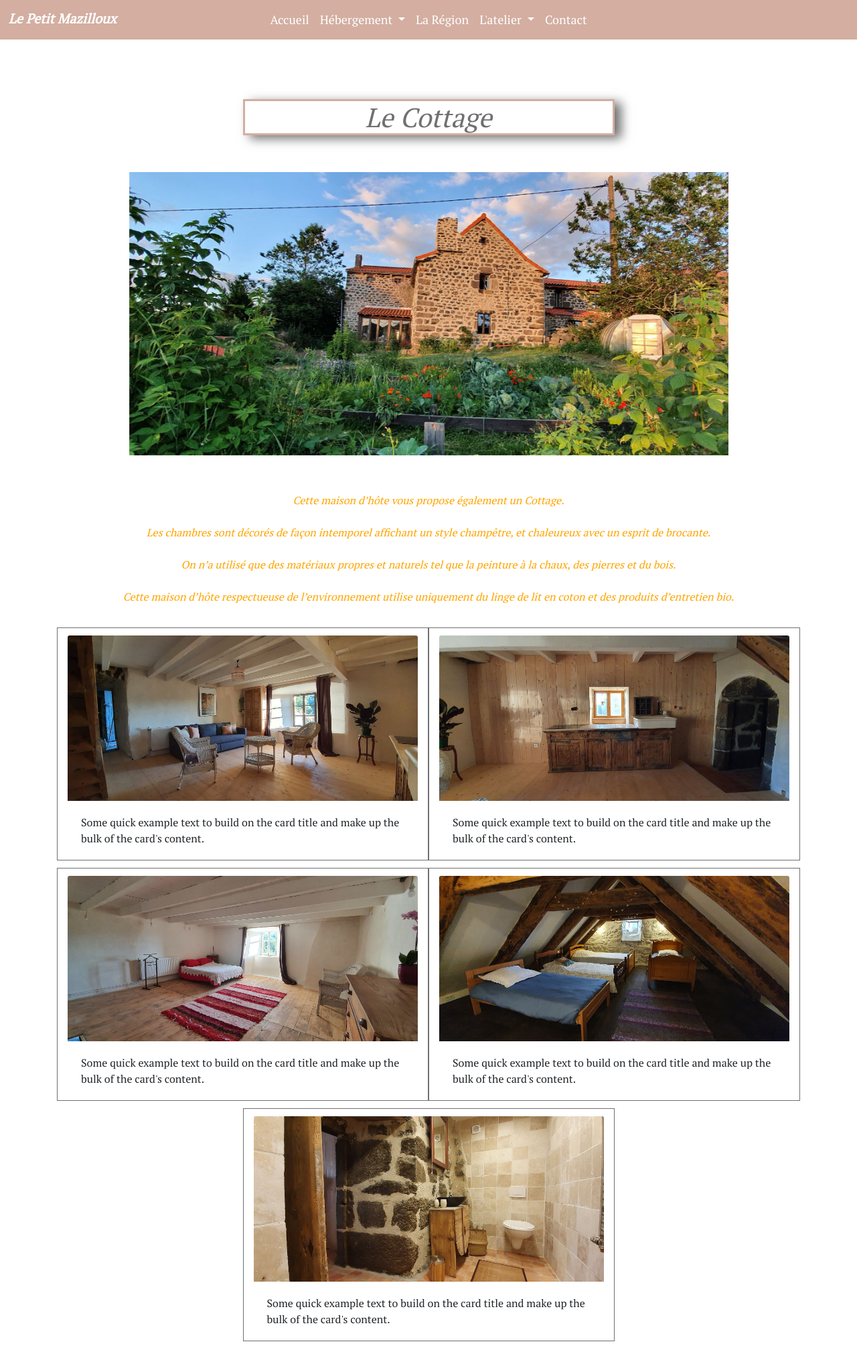
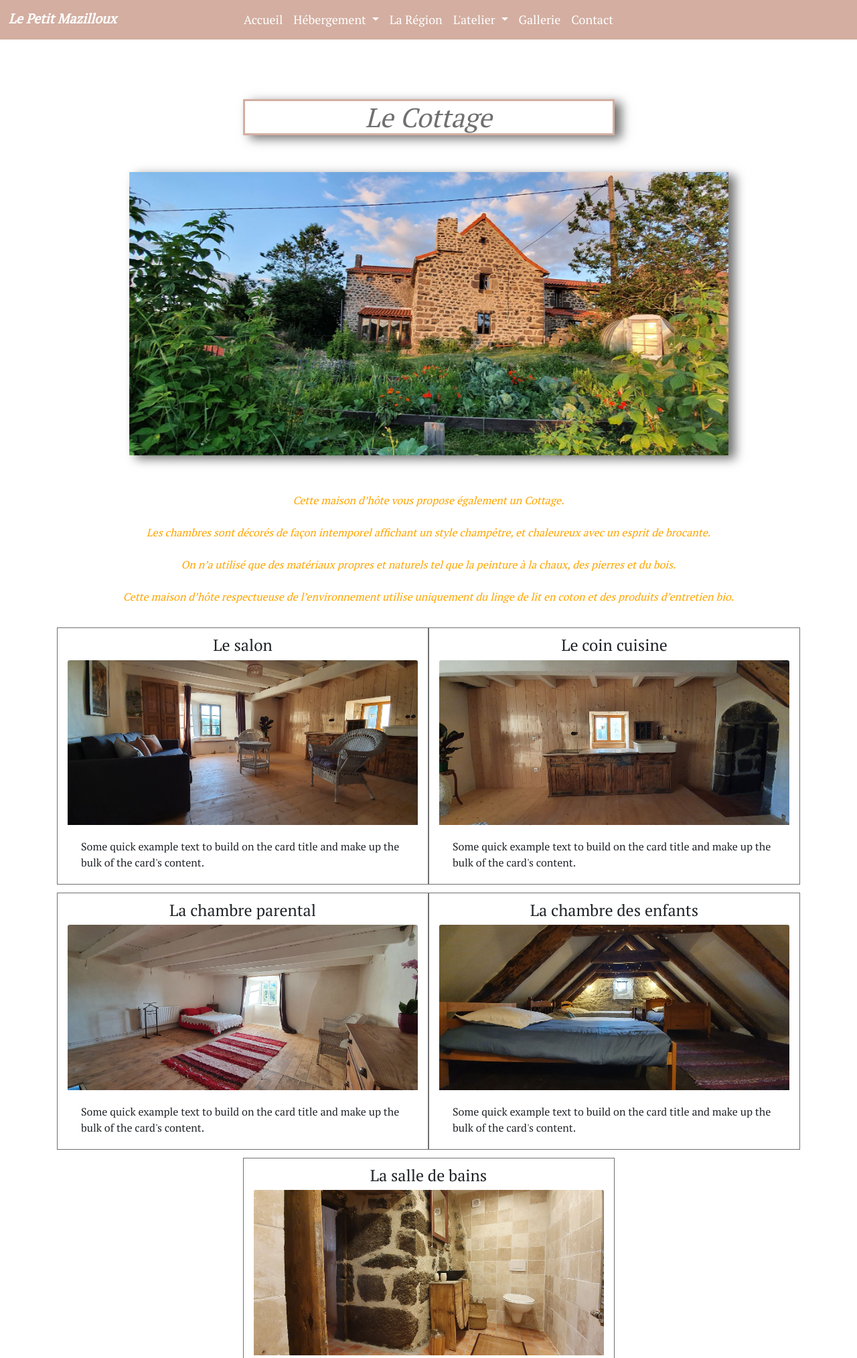
Before and after one commit to Curtis11Jackson/LePetitMazilloux, a Symfony app: template templates/mazilloux/cottage.html.twig in a window 1280 px wide. Shown: the top 2028 px of the page at 67% size. Run offline with Twig, Linux system fonts and the light colour scheme; the template is opened without the code that fills it, so the values that code supplies are empty; some libraries are stand-ins or nearby versions.

Commit message:
More Changes and Added Images to SlideShow

```diff
--- a/src/Controller/MazillouxController.php
+++ b/src/Controller/MazillouxController.php
@@ -148,7 +148,7 @@ class MazillouxController extends AbstractController
     }
 
     /**
-     * @Route("/mazilloux/galleriedimages", name="mazilloux_gallerie")
+     * @Route("/mazilloux/galleriephotos", name="mazilloux_gallerie")
      */
     public function showGallerie(SlideRepository $repo)
     {
@@ -157,7 +157,7 @@ class MazillouxController extends AbstractController
         $slides = $repo->findAll();
 
 
-        return $this->render('mazilloux/galleriedimages.html.twig', [
+        return $this->render('mazilloux/galleriephotos.html.twig', [
             'slides' => $slides
         ]);
     }
--- a/templates/base.html.twig
+++ b/templates/base.html.twig
@@ -50,6 +50,9 @@
 								<a class="dropdown-item" href="{{ path('mazilloux_stageceramiques') }}">Stage de céramique</a>
 								<a class="dropdown-item" href="{{ path('mazilloux_stagetextiles') }}">Stage de textiles</a>
 							</div>
+						</li>
+						<li class="nav-item">
+							<a class="nav-link" href="{{ path('mazilloux_gallerie') }}">Gallerie</a>
 						</li>
 						<li class="nav-item">
 							<a class="nav-link" href="#">Contact</a>
--- a/templates/header.html.twig
+++ b/templates/header.html.twig
@@ -50,6 +50,9 @@
 								<a class="dropdown-item" href="{{ path('mazilloux_stageceramiques') }}">Stage de céramique</a>
 								<a class="dropdown-item" href="{{ path('mazilloux_stagetextiles') }}">Stage de textiles</a>
 							</div>
+						</li>
+						<li class="nav-item">
+							<a class="nav-link" href="{{ path('mazilloux_gallerie') }}">Gallerie</a>
 						</li>
 						<li class="nav-item">
 							<a class="nav-link" href="#">Contact</a>
--- a/templates/mazilloux/cottage.html.twig
+++ b/templates/mazilloux/cottage.html.twig
@@ -9,7 +9,7 @@
 
 	<div class="slideshow-container col-xl-10 offset-xl-1 col-lg-10 offset-lg-1 col-md-10 offset-md-1 col-sm-10 offset-sm-1 col-10 offset-1">
 		<div id="carouselExampleControls" class="carousel slide carousel-fade" data-ride="carousel">
-			<div class="carousel-inner">
+			<div class="carousel-inner" style="border:2px solid #707070 padding:0; box-shadow:10px 5px 15px #707070;">
 
 				<div class="carousel-item active">
 					<img src="../Media/Images/Hebergement/Cottage/cottage-front-1.jpg" class="d-block w-100" alt="Le Devant du Cottage">
@@ -46,6 +46,7 @@
 		<section class="article">
 
 			<div class="col-xl-6 offset-xl-0 col-lg-8 offset-lg-2 col-md-10 offset-md-1 col-sm-12 offset-sm-0 col-12 offset-0 sm-card">
+				<h4 style="text-align:center;">Le salon</h4>
 				<img class="card-img-top img-fluid zoom" src="../Media/Images/Cottage/salon-1.jpg" alt="Le salon" id="salon-1">
 				<div class="card-body">
 					<p class="card-text">Some quick example text to build on the card title and make up the bulk of the card's content.</p>
@@ -53,27 +54,31 @@
 			</div>
 
 			<div class="col-xl-6 offset-xl-0 col-lg-8 offset-lg-2 col-md-10 offset-md-1 col-sm-12 offset-sm-0 col-12 offset-0 sm-card" id="sm-card-margin-left">
-				<img class="card-img-top img-fluid zoom" src="../Media/Images/Cottage/kitchen-1.jpg" alt="Le coin cuisine">
+				<h4 style="text-align:center;">Le coin cuisine</h4>
+				<img class="card-img-top img-fluid zoom" src="../Media/Images/Cottage/cuisine-1.jpg" alt="Le coin cuisine">
 				<div class="card-body">
 					<p class="card-text">Some quick example text to build on the card title and make up the bulk of the card's content.</p>
 				</div>
 			</div>
 
 			<div class="col-xl-6 offset-xl-0 col-lg-8 offset-lg-2 col-md-10 offset-md-1 col-sm-12 offset-sm-0 col-12 offset-0 sm-card">
-				<img class="card-img-top img-fluid zoom" src="../Media/Images/Cottage/chambre-parental.jpg" alt="La chambre des enfants">
+				<h4 style="text-align:center;">La chambre parental</h4>
+				<img class="card-img-top img-fluid zoom" src="../Media/Images/Cottage/chambre-parental.jpg" alt="La chambre des parents">
 				<div class="card-body">
 					<p class="card-text">Some quick example text to build on the card title and make up the bulk of the card's content.</p>
 				</div>
 			</div>
 
 			<div class="col-xl-6 offset-xl-0 col-lg-8 offset-lg-2 col-md-10 offset-md-1 col-sm-12 offset-sm-0 col-12 offset-0 sm-card" id="sm-card-margin-left">
-				<img class="card-img-top img-fluid zoom" src="../Media/Images/Cottage/chambre-enfants-1.jpg" alt="la salle de bains">
+				<h4 style="text-align:center;">La chambre des enfants</h4>
+				<img class="card-img-top img-fluid zoom" src="../Media/Images/Cottage/chambre-enfants-1.jpg" alt="La chambre des enfants">
 				<div class="card-body">
 					<p class="card-text">Some quick example text to build on the card title and make up the bulk of the card's content.</p>
 				</div>
 			</div>
 
             <div class="col-xl-6 offset-xl-3 col-lg-8 offset-lg-2 col-md-10 offset-md-1 col-sm-12 offset-sm-0 col-12 offset-0 sm-card" id="sm-card-margin-left">
+				<h4 style="text-align:center;">La salle de bains</h4>
 				<img class="card-img-top img-fluid zoom" src="../Media/Images/Cottage/salledebains-1.jpg" alt="la salle de bains">
 				<div class="card-body">
 					<p class="card-text">Some quick example text to build on the card title and make up the bulk of the card's content.</p>
@@ -89,7 +94,7 @@
                 <li data-target="#carouselExampleIndicators" data-slide-to="3"></li>
                 <li data-target="#carouselExampleIndicators" data-slide-to="4"></li>
             </ol>
-            <div class="carousel-inner">
+            <div class="carousel-inner" style="border:2px solid #707070 padding:0; box-shadow:10px 5px 15px #707070;">
                 <div class="carousel-item active">
                     <img class="d-block w-100" src="../Media/Images/Cottage/chambre-parental-2.jpg" alt="First slide">
                     <div class="carousel-caption d-none d-md-block">
```
Also changed, not shown: public/css/base.css (+45 -0 lines), templates/mazilloux/galleriedimages.html.twig (deleted, +0 -34 lines), templates/mazilloux/galleriephotos.html.twig (added, +38 -0 lines), templates/mazilloux/index.html.twig (+11 -0 lines), public/Media/Images/Cottage/chambre-enfants-1.jpg (added), public/Media/Images/Cottage/chambre-enfants-2.jpg (added), public/Media/Images/Cottage/chambre-parental-2.jpg (added), public/Media/Images/Cottage/chambre-parental.jpg (added), public/Media/Images/Cottage/cuisine-1.jpg (added), public/Media/Images/Cottage/salledebains-1.jpg (added), public/Media/Images/Cottage/salon-1.jpg (added), public/Media/Images/Cottage/salon-2.jpg (added), public/Media/Images/Cottage/vuedelachambreparental.jpg (added), public/Media/Images/Cottage/vuedusalon.jpg (added).
